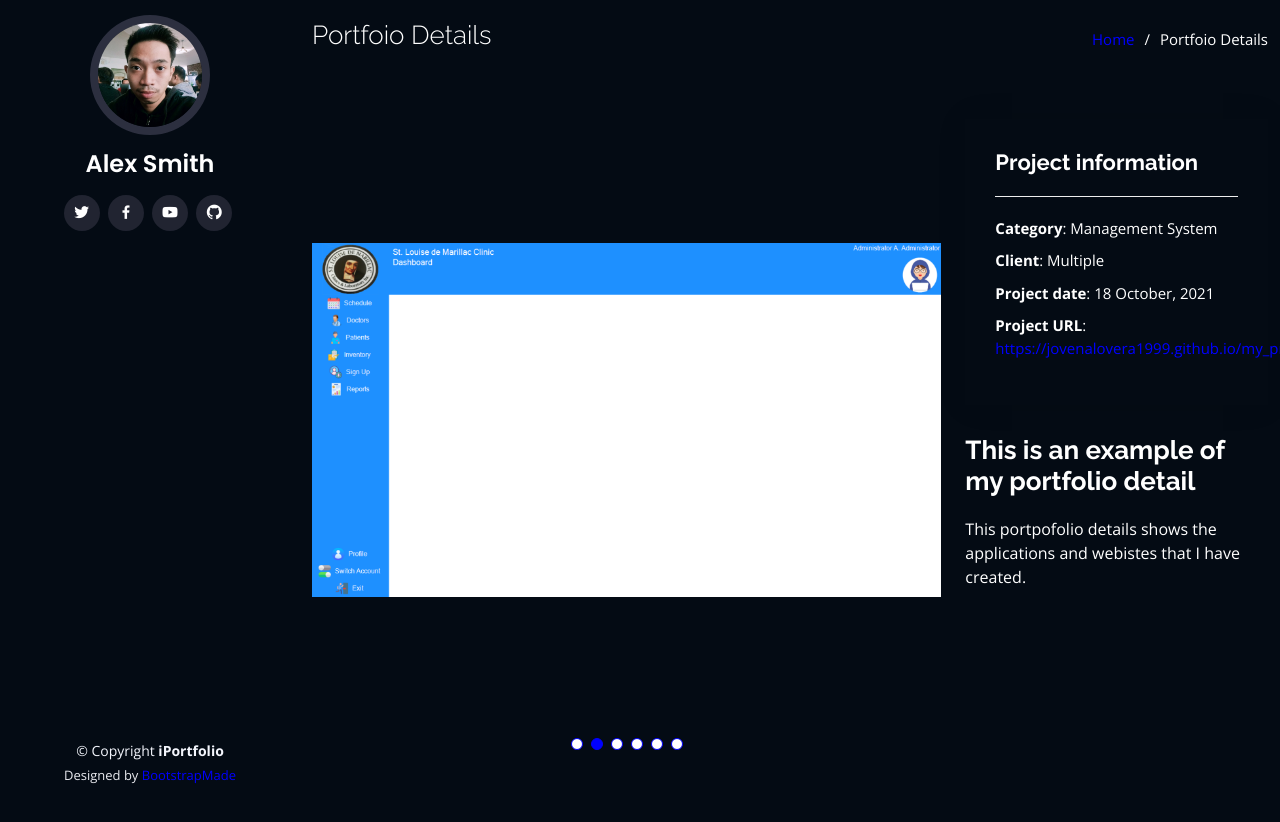
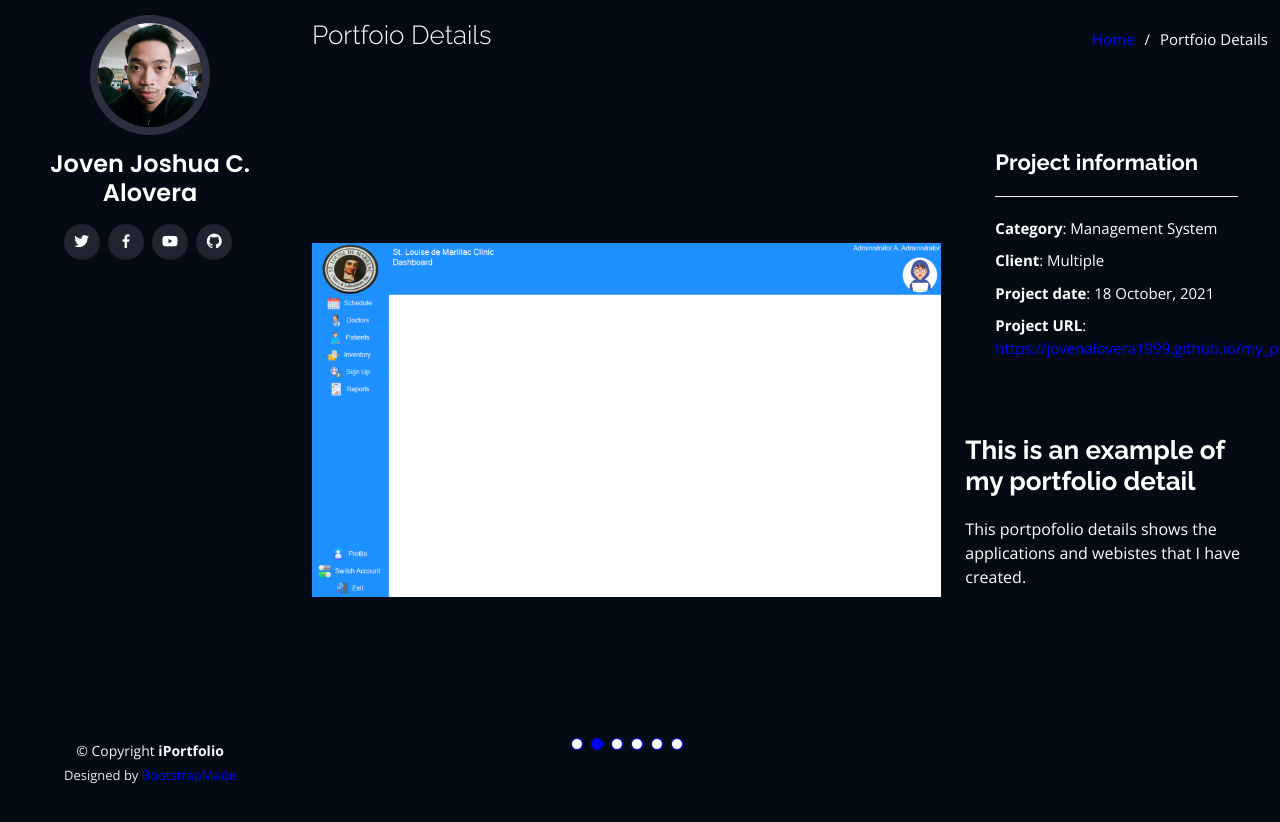
Before and after one commit to jovenalovera1999/my_profile_html, a plain HTML site: page portfolio-details.html in a window 1280 px wide. Drawn offline with nearby package versions, Linux system fonts and the light colour scheme.

Commit message:
Title fix

```diff
--- a/portfolio-details.html
+++ b/portfolio-details.html
@@ -5,7 +5,7 @@
   <meta charset="utf-8">
   <meta content="width=device-width, initial-scale=1.0" name="viewport">
 
-  <title>Portfolio Details - iPortfolio Bootstrap Template</title>
+  <title>My Profile | Joven Joshua C. Alovera</title>
   <meta content="" name="description">
   <meta content="" name="keywords">
 
@@ -46,7 +46,7 @@
 
       <div class="profile">
         <img src="assets/img/my_photo.jpg" alt="" class="img-fluid rounded-circle">
-        <h1 class="text-light"><a href="index.html">Alex Smith</a></h1>
+        <h1 class="text-light"><a href="index.html">Joven Joshua C. Alovera</a></h1>
         <div class="social-links mt-3 text-center">
           <a href="https://twitter.com/JovenAlovera" target="_new" title="Twitter" class="twitter"><i class="bx bxl-twitter"></i></a>
           <a href="https://www.facebook.com/ja.joven.alovera/" target="_new" title="Facebook" class="facebook"><i class="bx bxl-facebook"></i></a>
```
